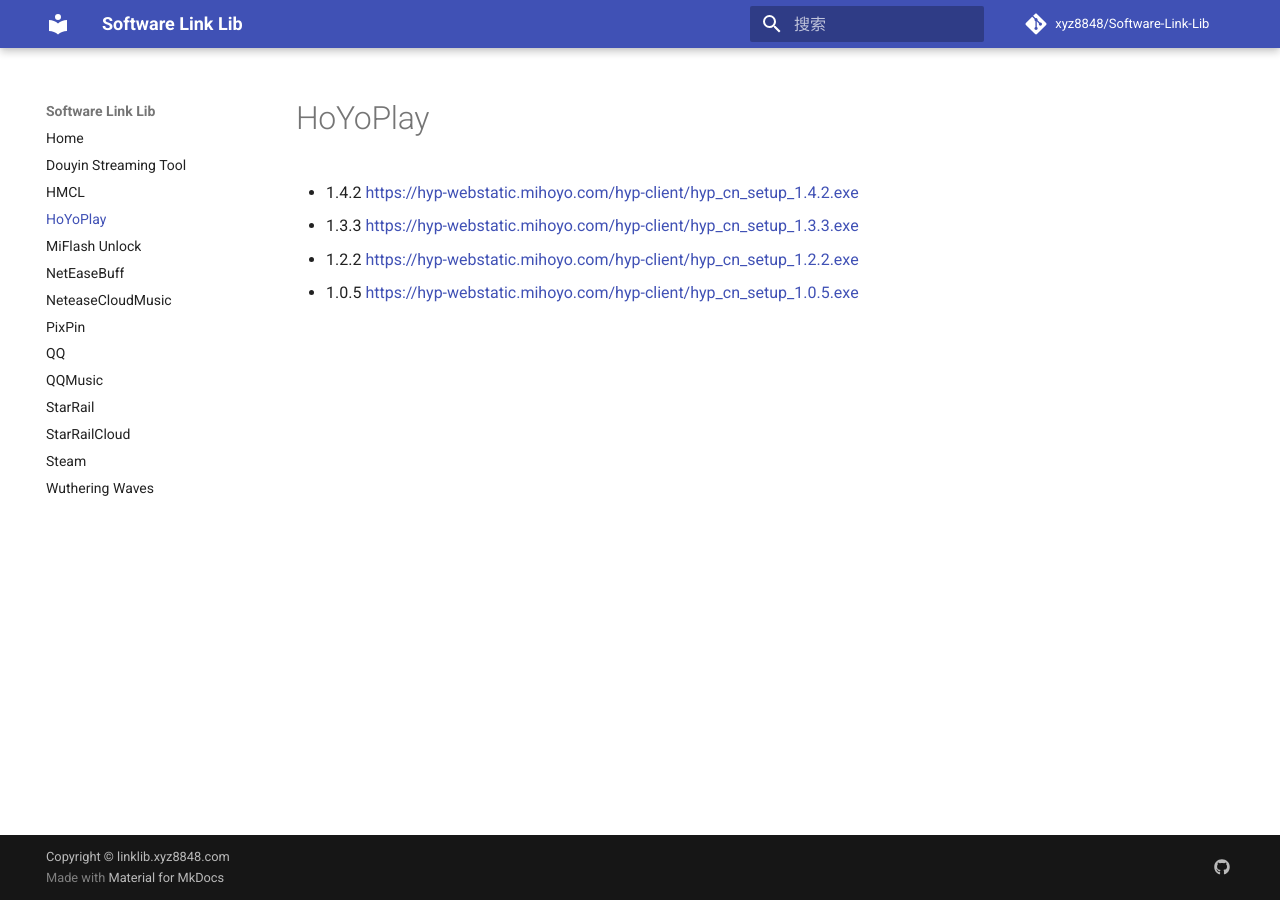
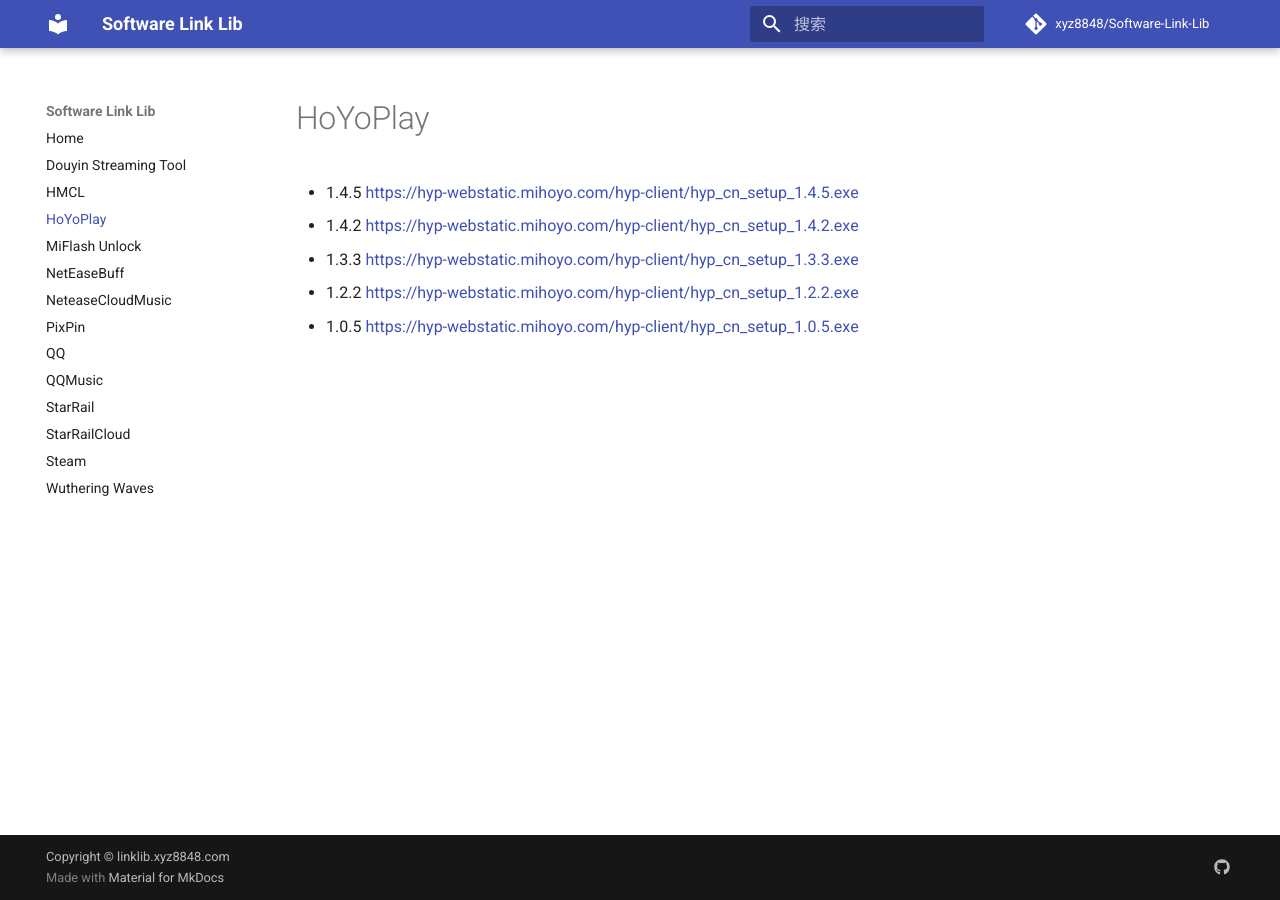
Before and after one commit to xyz8848/Software-Link-Lib, an MkDocs documentation site: the page built from docs/HoYoPlay.md, in a window 1280 px wide. Built offline with MkDocs 1.6.1 and Material for MkDocs 9.7.7, drawn with Linux system fonts in a browser that asks for light colours; comment, search, counter and statistics services are not loaded.

Commit message:
Update HoYoPlay.md

```diff
--- a/docs/HoYoPlay.md
+++ b/docs/HoYoPlay.md
@@ -1,5 +1,6 @@
 # HoYoPlay
 
+- 1.4.5 [https://hyp-webstatic.mihoyo.com/hyp-client/hyp_cn_setup_1.4.5.exe](https://hyp-webstatic.mihoyo.com/hyp-client/hyp_cn_setup_1.4.5.exe)
 - 1.4.2 [https://hyp-webstatic.mihoyo.com/hyp-client/hyp_cn_setup_1.4.2.exe](https://hyp-webstatic.mihoyo.com/hyp-client/hyp_cn_setup_1.4.2.exe)
 - 1.3.3 [https://hyp-webstatic.mihoyo.com/hyp-client/hyp_cn_setup_1.3.3.exe](https://hyp-webstatic.mihoyo.com/hyp-client/hyp_cn_setup_1.3.3.exe)
 - 1.2.2 [https://hyp-webstatic.mihoyo.com/hyp-client/hyp_cn_setup_1.2.2.exe](https://hyp-webstatic.mihoyo.com/hyp-client/hyp_cn_setup_1.2.2.exe)
```
